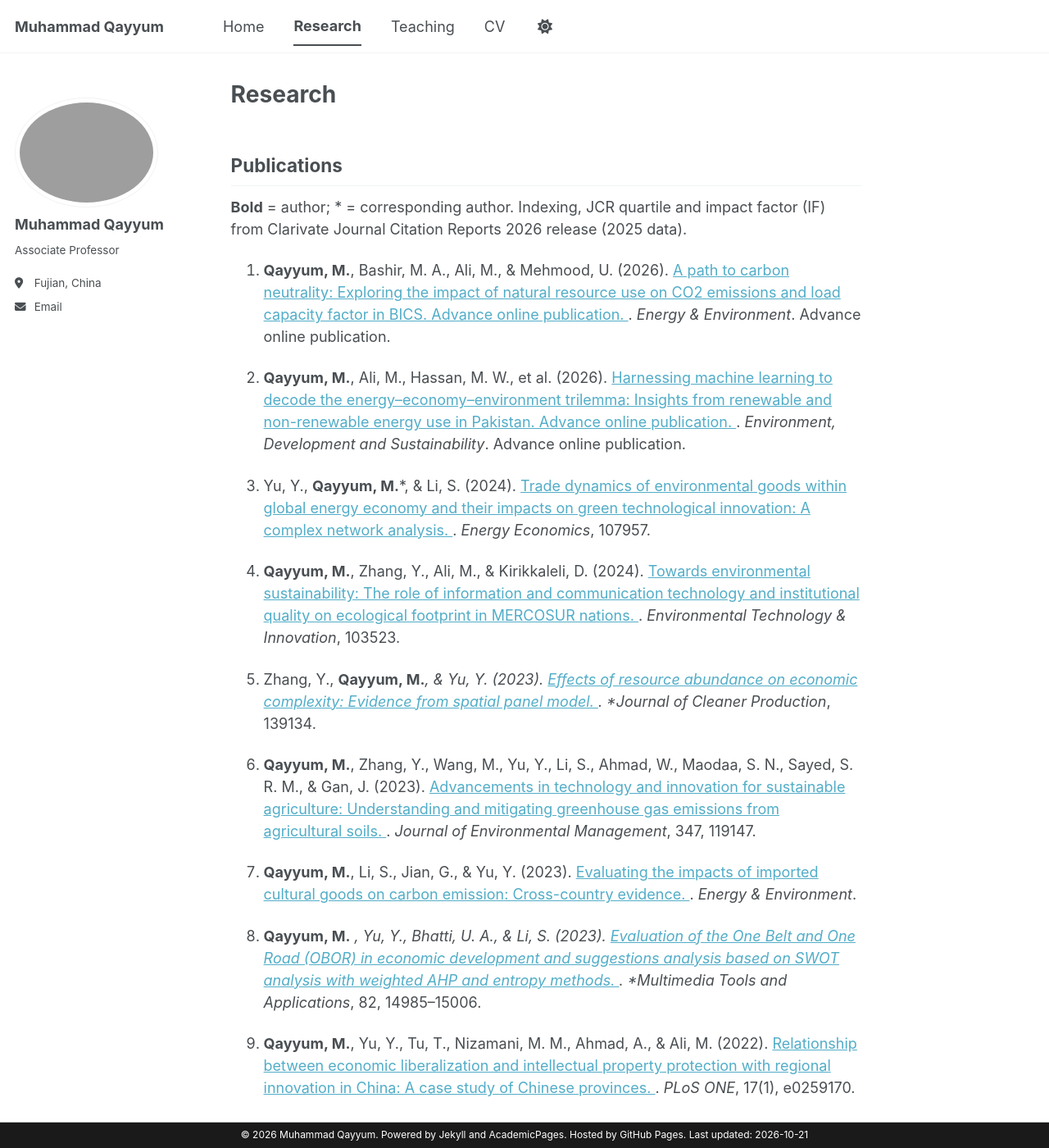
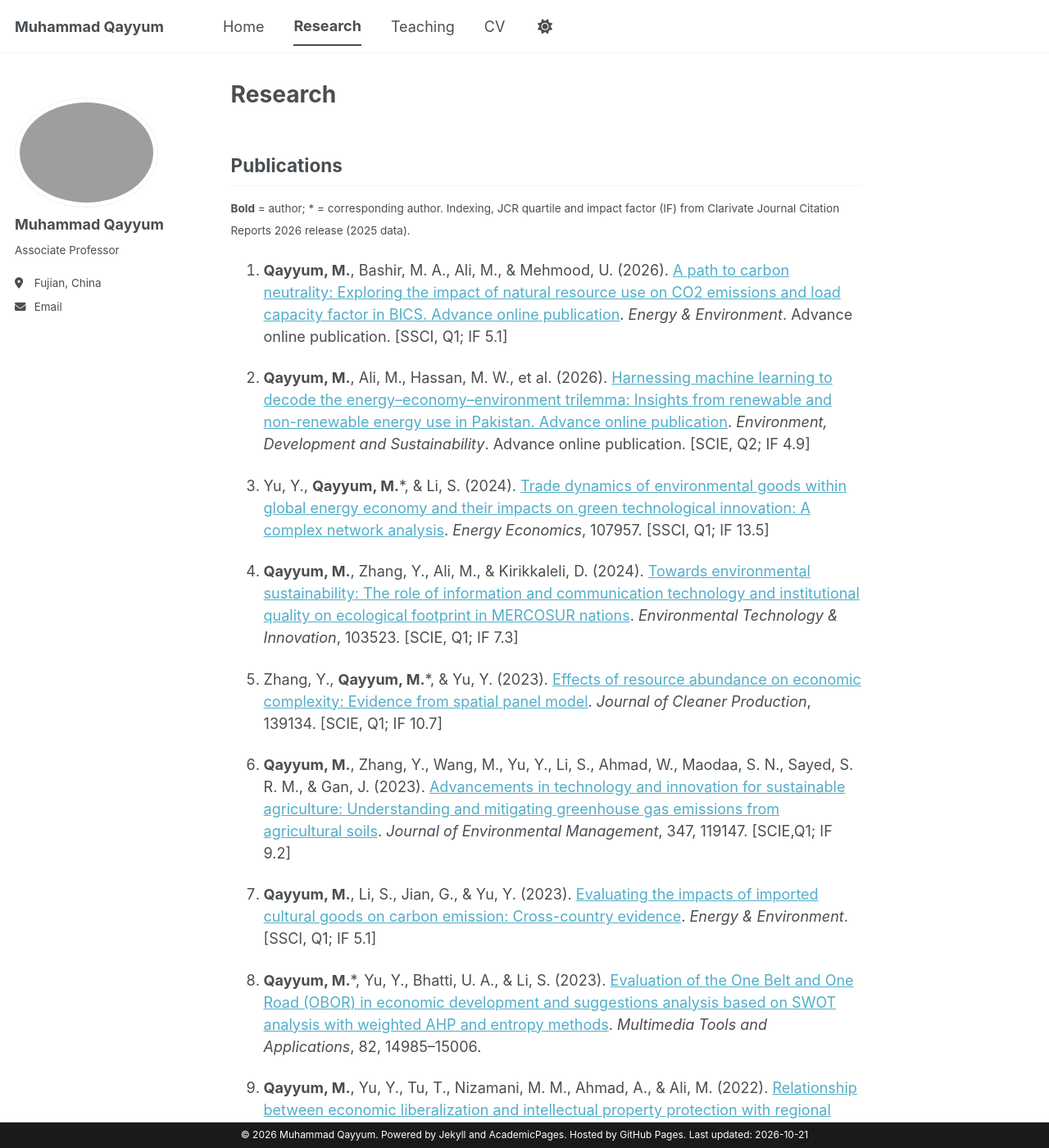
Before and after one commit to muhammadqayyum29/muhammadqayyum29.github.io, a Jekyll site: the page built from _pages/research.md, in a window 1280 px wide and 1400 px high. Shown: the whole window at 82% size. Built offline with Jekyll 4.4.1, drawn with Linux system fonts in a browser that asks for light colours; a style sheet for code colours, icons or effects is not loaded; some of the changed text lies outside the part shown.

Commit message:
Update research.md

```diff
--- a/_pages/research.md
+++ b/_pages/research.md
@@ -6,39 +6,39 @@ author_profile: true
 ---
 
 ## Publications
-**Bold** = author; \* = corresponding author. Indexing, JCR quartile and impact factor (IF) from Clarivate Journal Citation Reports 2026 release (2025 data).
+<small> **Bold** = author; \* = corresponding author. Indexing, JCR quartile and impact factor (IF) from Clarivate Journal Citation Reports 2026 release (2025 data).
 
-1. **Qayyum, M.**, Bashir, M. A., Ali, M., & Mehmood, U. (2026). [A path to carbon neutrality: Exploring the impact of natural resource use on CO2 emissions and load capacity factor in BICS. Advance online publication. ](https://doi.org/10.1177/0958305X261474724). *Energy & Environment*. Advance online publication.
+1. **Qayyum, M.**, Bashir, M. A., Ali, M., & Mehmood, U. (2026). [A path to carbon neutrality: Exploring the impact of natural resource use on CO2 emissions and load capacity factor in BICS. Advance online publication](https://doi.org/10.1177/0958305X261474724). *Energy & Environment*. Advance online publication. [SSCI, Q1; IF 5.1]
 
-2. **Qayyum, M.**, Ali, M., Hassan, M. W., et al. (2026). [Harnessing machine learning to decode the energy–economy–environment trilemma: Insights from renewable and non-renewable energy use in Pakistan. Advance online publication. ](https://doi.org/10.1007/s10668-026-07985-z). *Environment, Development and Sustainability*. Advance online publication.
+2. **Qayyum, M.**, Ali, M., Hassan, M. W., et al. (2026). [Harnessing machine learning to decode the energy–economy–environment trilemma: Insights from renewable and non-renewable energy use in Pakistan. Advance online publication](https://doi.org/10.1007/s10668-026-07985-z). *Environment, Development and Sustainability*. Advance online publication. [SCIE, Q2; IF 4.9]
 
-3. Yu, Y., **Qayyum, M.**\*, & Li, S. (2024). [Trade dynamics of environmental goods within global energy economy and their impacts on green technological innovation: A complex network analysis. ](https://doi.org/10.1016/j.eneco.2024.107957). *Energy Economics*, 107957.
+3. Yu, Y., **Qayyum, M.**\*, & Li, S. (2024). [Trade dynamics of environmental goods within global energy economy and their impacts on green technological innovation: A complex network analysis](https://doi.org/10.1016/j.eneco.2024.107957). *Energy Economics*, 107957. [SSCI, Q1; IF 13.5]
 
-4. **Qayyum, M.**, Zhang, Y., Ali, M., & Kirikkaleli, D. (2024). [Towards environmental sustainability: The role of information and communication technology and institutional quality on ecological footprint in MERCOSUR nations. ](https://doi.org/10.1016/j.eti.2023.103523). *Environmental Technology & Innovation*, 103523.
+4. **Qayyum, M.**, Zhang, Y., Ali, M., & Kirikkaleli, D. (2024). [Towards environmental sustainability: The role of information and communication technology and institutional quality on ecological footprint in MERCOSUR nations](https://doi.org/10.1016/j.eti.2023.103523). *Environmental Technology & Innovation*, 103523. [SCIE, Q1; IF 7.3]
 
-5. Zhang, Y., **Qayyum, M.***, & Yu, Y. (2023). [Effects of resource abundance on economic complexity: Evidence from spatial panel model. ](https://doi.org/10.1016/j.jclepro.2023.139134). *Journal of Cleaner Production*, 139134.
+5. Zhang, Y., **Qayyum, M.**\*, & Yu, Y. (2023). [Effects of resource abundance on economic complexity: Evidence from spatial panel model](https://doi.org/10.1016/j.jclepro.2023.139134). *Journal of Cleaner Production*, 139134. [SCIE, Q1; IF 10.7]
 
-6. **Qayyum, M.**, Zhang, Y., Wang, M., Yu, Y., Li, S., Ahmad, W., Maodaa, S. N., Sayed, S. R. M., & Gan, J. (2023). [Advancements in technology and innovation for sustainable agriculture: Understanding and mitigating greenhouse gas emissions from agricultural soils. ](https://doi.org/10.1016/j.jenvman.2023.119147). *Journal of Environmental Management*, 347, 119147.
+6. **Qayyum, M.**, Zhang, Y., Wang, M., Yu, Y., Li, S., Ahmad, W., Maodaa, S. N., Sayed, S. R. M., & Gan, J. (2023). [Advancements in technology and innovation for sustainable agriculture: Understanding and mitigating greenhouse gas emissions from agricultural soils](https://doi.org/10.1016/j.jenvman.2023.119147). *Journal of Environmental Management*, 347, 119147. [SCIE,Q1; IF 9.2]
 
-7. **Qayyum, M.**, Li, S., Jian, G., & Yu, Y. (2023). [Evaluating the impacts of imported cultural goods on carbon emission: Cross-country evidence. ](https://doi.org/10.1177/0958305X231192358). *Energy & Environment*.
+7. **Qayyum, M.**, Li, S., Jian, G., & Yu, Y. (2023). [Evaluating the impacts of imported cultural goods on carbon emission: Cross-country evidence](https://doi.org/10.1177/0958305X231192358). *Energy & Environment*. [SSCI, Q1; IF 5.1]
 
-8. **Qayyum, M.** *, Yu, Y., Bhatti, U. A., & Li, S. (2023). [Evaluation of the One Belt and One Road (OBOR) in economic development and suggestions analysis based on SWOT analysis with weighted AHP and entropy methods. ](https://doi.org/10.1007/s11042-022-13565-w). *Multimedia Tools and Applications*, 82, 14985–15006.
+8. **Qayyum, M.**\*, Yu, Y., Bhatti, U. A., & Li, S. (2023). [Evaluation of the One Belt and One Road (OBOR) in economic development and suggestions analysis based on SWOT analysis with weighted AHP and entropy methods](https://doi.org/10.1007/s11042-022-13565-w). *Multimedia Tools and Applications*, 82, 14985–15006.
 
-9. **Qayyum, M.**, Yu, Y., Tu, T., Nizamani, M. M., Ahmad, A., & Ali, M. (2022). [Relationship between economic liberalization and intellectual property protection with regional innovation in China: A case study of Chinese provinces. ](https://doi.org/10.1371/journal.pone.0259170). *PLoS ONE*, 17(1), e0259170.
+9. **Qayyum, M.**, Yu, Y., Tu, T., Nizamani, M. M., Ahmad, A., & Ali, M. (2022). [Relationship between economic liberalization and intellectual property protection with regional innovation in China: A case study of Chinese provinces](https://doi.org/10.1371/journal.pone.0259170). *PLoS ONE*, 17(1), e0259170. [SCIE, Q2; IF 2.8]
 
-10. **Qayyum, M.**, Yu, Y., Nizamani, M. M., Raza, S., Ali, M., & Li, S. (2022). [Financial instability and CO2 emissions in India: Evidence from ARDL bound testing approach. ](https://doi.org/10.1177/0958305X211065019). *Energy & Environment*.
+10. **Qayyum, M.**, Yu, Y., Nizamani, M. M., Raza, S., Ali, M., & Li, S. (2022). [Financial instability and CO2 emissions in India: Evidence from ARDL bound testing approach](https://doi.org/10.1177/0958305X211065019). *Energy & Environment*. [SSCI, Q1; IF 5.1]
 
-11. Yu, Y., & **Qayyum, M.*** (2022). [Dynamics between carbon emission, imported cultural goods, human capital, income and energy consumption: Renewed evidence from panel VAR approach. ](https://doi.org/10.1007/s11356-022-19862-z). *Environmental Science and Pollution Research*.
+11. Yu, Y., & **Qayyum, M.**\* (2022). [Dynamics between carbon emission, imported cultural goods, human capital, income and energy consumption: Renewed evidence from panel VAR approach](https://doi.org/10.1007/s11356-022-19862-z). *Environmental Science and Pollution Research*.
 
-12. **Qayyum, M.**, Ali, M., Nizamani, M. M., Li, S., Yu, Y., & Jahanger, A. (2021). [Nexus between financial development, renewable energy consumption, technological innovations and CO2 emissions: The case of India. ](https://doi.org/10.3390/en14154505). *Energies*, 14(15), 4505.
+12. **Qayyum, M.**, Ali, M., Nizamani, M. M., Li, S., Yu, Y., & Jahanger, A. (2021). [Nexus between financial development, renewable energy consumption, technological innovations and CO2 emissions: The case of India](https://doi.org/10.3390/en14154505). *Energies*, 14(15), 4505. [SCIE, Q3; IF 3.9]
 
-13. **Qayyum, M.**, Yu, Y., & Li, S. (2021). [The impact of economic complexity on embodied carbon emission in trade: New empirical evidence from cross-country panel data. ](https://doi.org/10.1007/s11356-021-14414-3). *Environmental Science and Pollution Research*.
+13. **Qayyum, M.**, Yu, Y., & Li, S. (2021). [The impact of economic complexity on embodied carbon emission in trade: New empirical evidence from cross-country panel data](https://doi.org/10.1007/s11356-021-14414-3). *Environmental Science and Pollution Research*.
 
-14. Yu, Y., & **Qayyum, M.*** (2021). [Impacts of financial openness on economic complexity: Cross-country evidence. ](https://doi.org/10.1002/ijfe.2491). *International Journal of Finance & Economics*.
+14. Yu, Y., & **Qayyum, M.**\* (2021). [Impacts of financial openness on economic complexity: Cross-country evidence](https://doi.org/10.1002/ijfe.2491). *International Journal of Finance & Economics*. [SSCI, Q1; IF 3.7]
 
-15. Sun, P., Liu, L., & **Qayyum, M.** (2021). [Energy efficiency comparison amongst service industry in Chinese provinces from the perspective of heterogeneous resource endowment: Analysis using undesirable super efficiency SBM-ML model. ](https://doi.org/10.1016/j.jclepro.2021.129535). *Journal of Cleaner Production*, 328, 129535.
+15. Sun, P., Liu, L., & **Qayyum, M.** (2021). [Energy efficiency comparison amongst service industry in Chinese provinces from the perspective of heterogeneous resource endowment: Analysis using undesirable super efficiency SBM-ML model](https://doi.org/10.1016/j.jclepro.2021.129535). *Journal of Cleaner Production*, 328, 129535. [SCIE, Q1; IF 10.7]
 
-16. Yang, B., Ali, M., Nazir, M. R., Ullah, W., & **Qayyum, M.** (2020). [Financial instability and CO2 emissions: Cross-country evidence. ](https://doi.org/10.1007/s11869-020-00809-7). *Air Quality, Atmosphere & Health*, 13(4), 459–468.
+16. Yang, B., Ali, M., Nazir, M. R., Ullah, W., & **Qayyum, M.** (2020). [Financial instability and CO2 emissions: Cross-country evidence](https://doi.org/10.1007/s11869-020-00809-7). *Air Quality, Atmosphere & Health*, 13(4), 459–468. [SCIE, Q3; IF 3.1]
 
 
 ## Conference Proceedings
@@ -46,13 +46,13 @@ author_profile: true
 
 
 ## Book Chapters
-1. Nizamani, M. M., Awais, M., **Qayyum, M.**, Tarafder, E., Khaskheli, M. A., & Wang, Y. (2025). [Carbon emission pattern analysis and its relationship with climate change. ](https://doi.org/10.1016/B978-0-443-24712-5.00005-1). *Deep Learning for Earth Observation and Climate Monitoring*, 63–94. Elsevier.
+1. Nizamani, M. M., Awais, M., **Qayyum, M.**, Tarafder, E., Khaskheli, M. A., & Wang, Y. (2025). [Carbon emission pattern analysis and its relationship with climate change](https://doi.org/10.1016/B978-0-443-24712-5.00005-1). *Deep Learning for Earth Observation and Climate Monitoring*, 63–94. Elsevier.
 
-2. Nizamani, M. M., Awais, M., **Qayyum, M.**, Khaskheli, M. A., Tarafder, E., & Wang, Y. (2025). [The application of geographic information systems and remote sensing technologies in urban ecology. ](https://doi.org/10.1016/B978-0-443-24712-5.00008-7). *Deep Learning for Earth Observation and Climate Monitoring*, 137–163. Elsevier.
+2. Nizamani, M. M., Awais, M., **Qayyum, M.**, Khaskheli, M. A., Tarafder, E., & Wang, Y. (2025). [The application of geographic information systems and remote sensing technologies in urban ecology](https://doi.org/10.1016/B978-0-443-24712-5.00008-7). *Deep Learning for Earth Observation and Climate Monitoring*, 137–163. Elsevier.
 
-3. Nizamani, M. M., Muhae-Ud-Din, G., Zhang, Q., Awais, M., **Qayyum, M.**, Farhan, M., ... & Wang, Y. (2024). [Application of machine learning to urban ecology. ](https://doi.org/10.1201/9781032646268-10). *Deep Learning for Multimedia Processing Applications*, 209–245. CRC Press.
+3. Nizamani, M. M., Muhae-Ud-Din, G., Zhang, Q., Awais, M., **Qayyum, M.**, Farhan, M., ... & Wang, Y. (2024). [Application of machine learning to urban ecology](https://doi.org/10.1201/9781032646268-10). *Deep Learning for Multimedia Processing Applications*, 209–245. CRC Press.
 
-4. Nizamani, M. M., Zhang, Q., Muhae-Ud-Din, G., Awais, M., **Qayyum, M.**, Farhan, M., ... & Wang, Y. (2024). [Application of GIS and remote-sensing technology in ecosystem services and biodiversity conservation. ](https://doi.org/10.1201/9781032646268-12). *Deep Learning for Multimedia Processing Applications*, 284–321. CRC Press.
+4. Nizamani, M. M., Zhang, Q., Muhae-Ud-Din, G., Awais, M., **Qayyum, M.**, Farhan, M., ... & Wang, Y. (2024). [Application of GIS and remote-sensing technology in ecosystem services and biodiversity conservation](https://doi.org/10.1201/9781032646268-12). *Deep Learning for Multimedia Processing Applications*, 284–321. CRC Press.
 
 
 ## Grants and Research Projects
```
